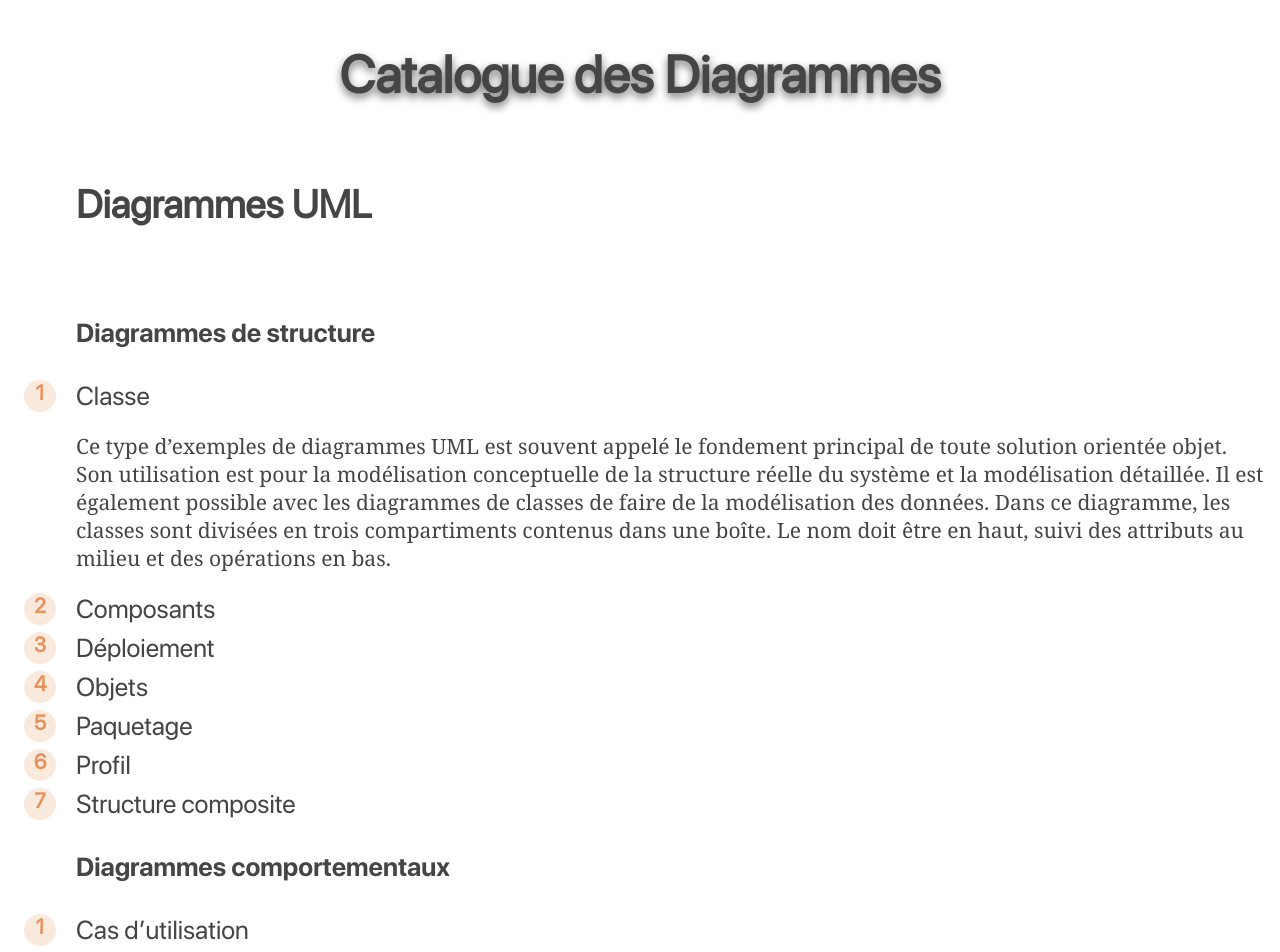
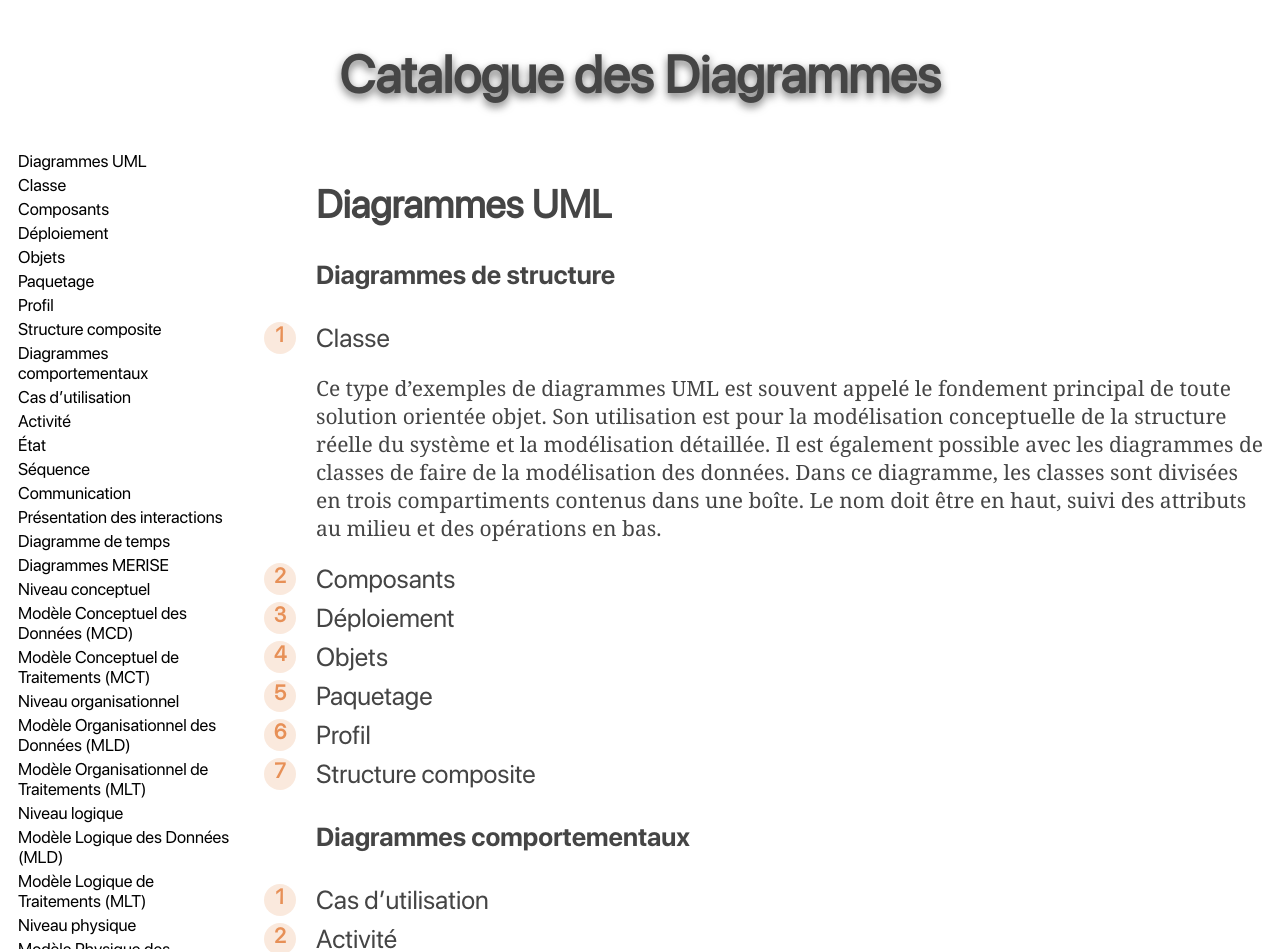
Before and after one commit to 2023-cda-alt-devops-p3/catalog-nt, a React (Create React App) app: page / in a window 1280 px wide. Shown: the top 952 px of the page. Built offline with nearby package versions, Linux system fonts and the light colour scheme.

Commit message:
feat: :sparkles: added sidebar (non-functional)

```diff
--- a/package.json
+++ b/package.json
@@ -7,6 +7,7 @@
     "@testing-library/react": "^13.4.0",
     "@testing-library/user-event": "^13.5.0",
     "react": "^18.2.0",
+    "react-burger-menu": "^3.0.9",
     "react-dom": "^18.2.0",
     "react-scripts": "5.0.1",
     "web-vitals": "^2.1.4"
--- a/src/App.js
+++ b/src/App.js
@@ -5,6 +5,42 @@ function App() {
         <h1>Catalogue des Diagrammes</h1>
       </header>
       <body>
+        <div className="App-sidebar">
+          <a>Diagrammes UML</a>
+          <a>Classe</a>
+          <a>Composants</a>
+          <a>Déploiement</a>
+          <a>Objets</a>
+          <a>Paquetage</a>
+          <a>Profil</a>
+          <a>Structure composite</a>
+          <a>Diagrammes comportementaux</a>
+          <a>Cas d’utilisation</a>
+          <a>Activité</a>
+          <a>État</a>
+          <a>Séquence</a>
+          <a>Communication</a>
+          <a>Présentation des interactions</a>
+          <a>Diagramme de temps</a>
+          <a>Diagrammes MERISE</a>
+          <a>Niveau conceptuel</a>
+          <a>Modèle Conceptuel des Données (MCD)</a>
+          <a>Modèle Conceptuel de Traitements (MCT)</a>
+          <a>Niveau organisationnel</a>
+          <a>Modèle Organisationnel des Données (MLD)</a>
+          <a>Modèle Organisationnel de Traitements (MLT)</a>
+          <a>Niveau logique</a>
+          <a>Modèle Logique des Données (MLD)</a>
+          <a>Modèle Logique de Traitements (MLT)</a>
+          <a>Niveau physique</a>
+          <a>Modèle Physique des Données (MPD)</a>
+          <a>Modèle Physique de Traitements (MPT)</a>
+          <a>Autres modèles</a>
+          <a>Modèle des Flux (MF)</a>
+          <a>Modèle des États (ME)</a>
+          <a>Modèle de Sécurité (MS)</a>
+        </div>
+        <div className="App-body">
           <h2>Diagrammes UML</h2>
           <ul>
             <li className="Section">Diagrammes de structure</li>
@@ -59,6 +95,7 @@ Dans ce diagramme, les classes sont divisées en trois compartiments contenus da
               <li>Modèle de Sécurité (MS)</li>
             </ol>
           </ul>
+        </div>
       </body>
     </div>
   );
--- a/src/index.css
+++ b/src/index.css
@@ -33,6 +33,29 @@ body {
   justify-content: center;
   font-size: calc(10px + 2vmin);
   color: #454545
+}
+
+.App-body {
+  position: row;
+  margin-left: 240px;
+}
+
+.App-sidebar {
+  margin: 0;
+  padding: 0;
+  width: 220px;
+  font-size: calc(1px + 2vmin);
+  flex-direction: row;
+  position: fixed;
+  height: 100%;
+  overflow: auto;
+}
+
+.App-sidebar a {
+  display: block;
+  color: black;
+  padding: 2px;
+  text-decoration: none;
 }
 
 .Section {
```
Also changed, not shown: 1 other file (tests, documents, lock files or other folders). Lines whose indentation alone changed are shown as unchanged.
